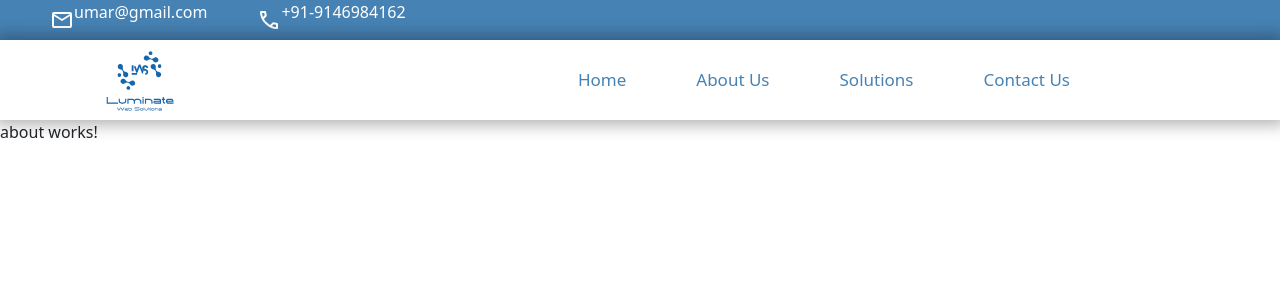
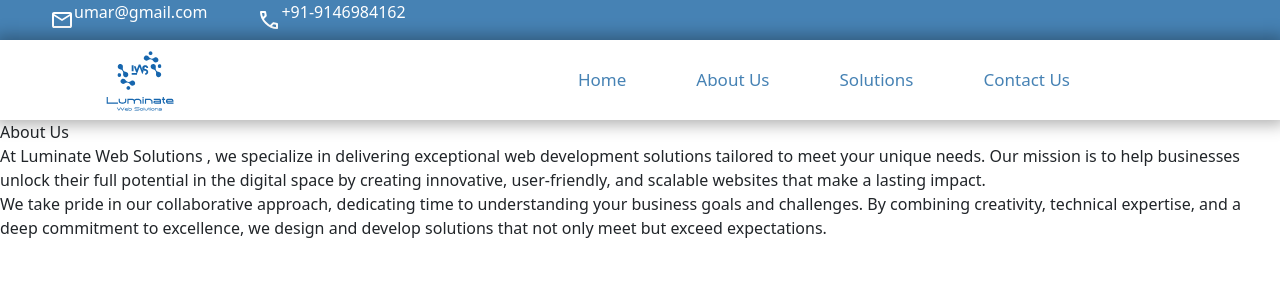
Before and after one commit to shahriarhus/Luminate-solutions, an Angular app: page /about in a window 1280 px wide. Shown: the top 300 px of the page. Built offline with nearby package versions, Linux system fonts and the light colour scheme.

Commit message:
Update about.component.html

```diff
--- a/src/app/about/about.component.html
+++ b/src/app/about/about.component.html
@@ -1 +1,31 @@
-<p>about works!</p>
+<!-- Banner -->
+<div>
+
+</div>
+<!-- Text -->
+<div>
+    <div>
+        About Us
+    </div>
+    <div>
+        At Luminate Web Solutions , we specialize in delivering exceptional web development solutions tailored to meet
+        your unique needs. Our mission is to help businesses unlock their full potential in the digital space by
+        creating innovative, user-friendly, and scalable websites that make a lasting impact.
+    </div>
+</div>
+<!-- Text / Image -->
+<div>
+    <div>
+        We take pride in our collaborative approach, dedicating time to understanding your business goals and
+        challenges. By combining creativity, technical expertise, and a deep commitment to excellence, we design and
+        develop solutions that not only meet but exceed expectations.
+    </div>
+    <div>
+        <!-- Image -->
+    </div>
+</div>
+<!-- Text -->
+<div>
+
+</div>
+<!-- Three Columns Text -->
```
